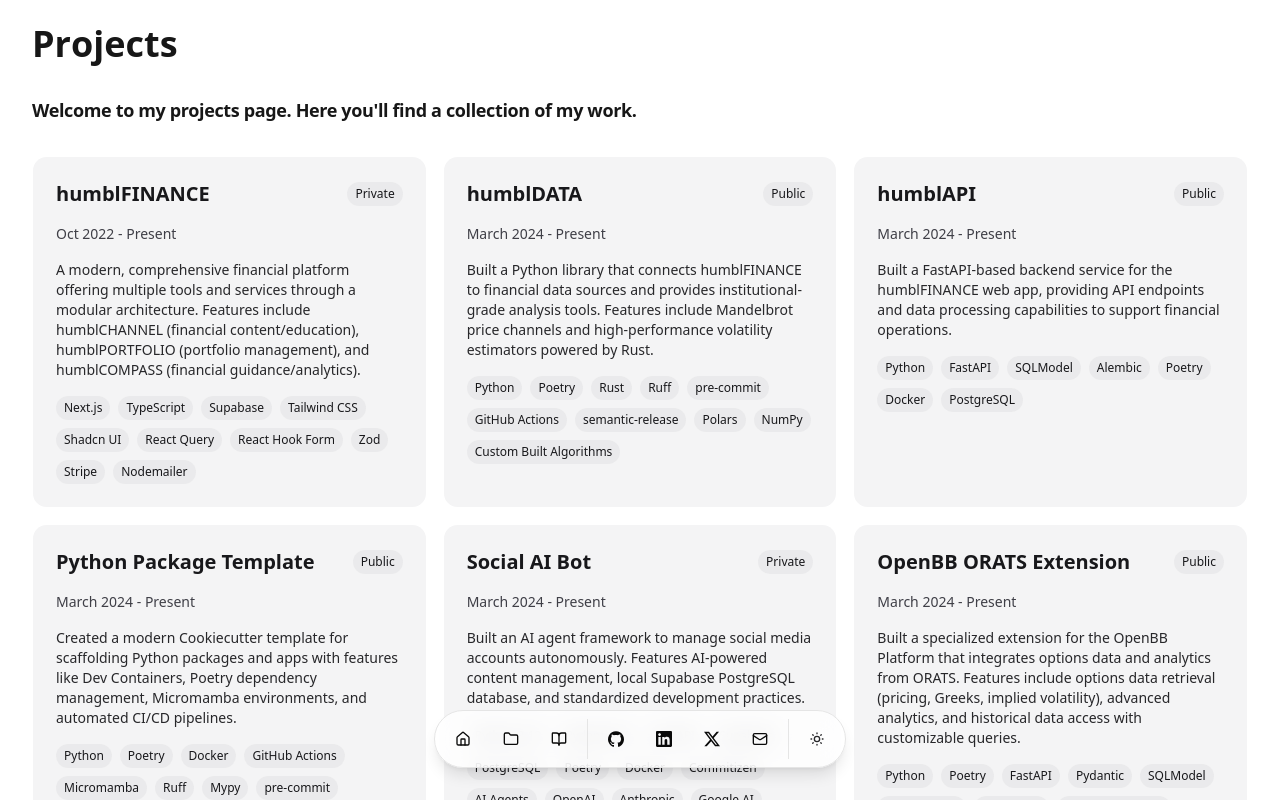
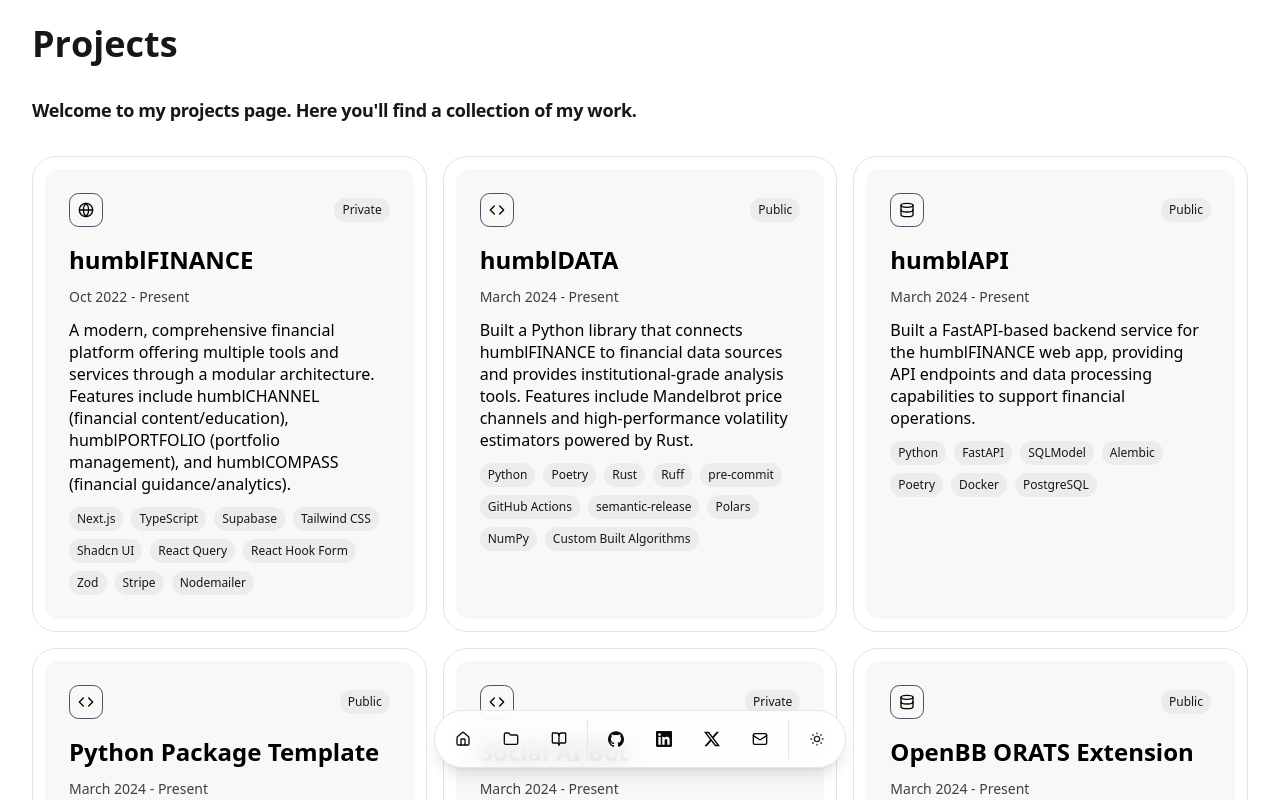
Before and after one commit to jjfantini/jenning-fantini, a Next.js app: page /projects in a window 1280 px wide. Shown: the top 800 px of the page. Built offline with nearby package versions, Linux system fonts and the light colour scheme.

Commit message:
feat(projects): redesign projects page with enhanced grid layout and glowing effects

```diff
--- a/app/(landing-page)/_components/terminal-intro.tsx
+++ b/app/(landing-page)/_components/terminal-intro.tsx
@@ -7,10 +7,10 @@
 export function LandingTerminal() {
   return (
     <Terminal>
-      <TypingAnimation>&gt; pnpm dlx shadcn@latest init</TypingAnimation>
+      <TypingAnimation>&gt; pnpm add Jennings Fantini</TypingAnimation>
 
       <AnimatedSpan delay={1500} className="text-green-500">
-        <span>✔ Preflight checks.</span>
+        <span>✔ Loading skills. Found </span>
       </AnimatedSpan>
 
       <AnimatedSpan delay={2000} className="text-green-500">
--- a/app/(landing-page)/page.tsx
+++ b/app/(landing-page)/page.tsx
@@ -6,7 +6,7 @@
     <main className="min-h-screen flex flex-col items-center justify-center p-4 gap-8">
       <AnimatedTitle
         text="Jennings Fantini"
-        className="text-7xl font-bold text-neutral-600"
+        className="text-7xl font-bold text-mint-500"
       />
       <div className="max-w-4xl">
         <LandingTerminal />
--- a/app/projects/page.tsx
+++ b/app/projects/page.tsx
@@ -1,14 +1,14 @@
 'use client'
 
+import { GlowingEffect } from "@/components/ui/glowing-effect"
 import { AnimatedTitle } from "@/components/ui/animated-title"
-import { MagicCard } from "@/components/ui/magic-card"
 import TypingAnimation from "@/components/ui/typing-animation"
 import { DATA } from "@/data/personal-details"
 
 export default function ProjectsPage() {
   return (
-    <main className="flex flex-col items-center justify-between">
-      <div className="z-10 items-center justify-between font-mono text-sm">
+    <main className="flex flex-col items-center justify-between" suppressHydrationWarning>
+      <div className="z-10 items-center justify-between font-mono text-sm" suppressHydrationWarning>
         <AnimatedTitle
           text="Projects"
           className="text-4xl font-bold mb-8 text-neutral-900 dark:text-neutral-300"
@@ -22,31 +22,75 @@
           >
             Welcome to my projects page. Here you&apos;ll find a collection of my work.
           </TypingAnimation>
-          <div className="grid gap-4 md:grid-cols-2 lg:grid-cols-3">
+          <ul className="grid grid-cols-1 gap-4 md:grid-cols-2 lg:grid-cols-3">
             {DATA.projects.map((project) => (
-              <MagicCard
+              <GridItem
                 key={project.title}
-                className="p-6"
-              >
-                <div className="flex flex-col gap-4">
-                  <div className="flex justify-between items-center gap-4">
-                    <h3 className="text-xl font-bold text-zinc-900 dark:text-white break-words">
-                      <a href={project.href} target="_blank" rel="noopener noreferrer">
-                        {project.title}
+                area=""
+                icon={project.icon}
+                title={project.title}
+                description={project.description}
+                href={project.href}
+                isPrivate={project.private}
+                dates={project.dates}
+                technologies={project.technologies}
+              />
+            ))}
+          </ul>
+        </div>
+      </div>
+    </main>
+  )
+}
+
+interface GridItemProps {
+  area?: string
+  icon: React.ReactNode
+  title: string
+  description: React.ReactNode
+  href: string
+  isPrivate: boolean
+  dates: string
+  technologies: readonly string[]
+}
+
+const GridItem = ({ area = "", icon, title, description, href, isPrivate, dates, technologies }: GridItemProps) => {
+  return (
+    <li className={`min-h-[14rem] list-none ${area}`}>
+      <div className="relative h-full rounded-2xl border p-2 md:rounded-3xl md:p-3">
+        <GlowingEffect
+          blur={0}
+          borderWidth={3}
+          spread={30}
+          glow={true}
+          disabled={false}
+          proximity={64}
+          inactiveZone={0.01}
+        />
+        <div className="relative flex h-full flex-col justify-between gap-6 overflow-hidden rounded-xl border-0.75 p-6 bg-zinc-100/65 dark:bg-transparent dark:shadow-[0px_0px_27px_0px_#2D2D2D] md:p-6">
+          <div className="relative flex flex-1 flex-col gap-4">
+            <div className="flex justify-between items-center">
+              <div className="w-fit rounded-lg border border-gray-600 p-2">
+                {icon}
+              </div>
+              <span className="px-2 py-1 text-xs rounded-full bg-zinc-200/60 dark:bg-zinc-800/40 text-zinc-900 dark:text-zinc-100">
+                {isPrivate ? "Private" : "Public"}
+              </span>
+            </div>
+            <div className="space-y-3">
+              <h3 className="pt-0.5 text-xl/[1.375rem] font-semibold font-sans -tracking-4 md:text-2xl/[1.875rem] text-balance">
+                <a href={href} target="_blank" rel="noopener noreferrer" className="text-black dark:text-white transition-colors duration-300 hover:text-emerald-500 dark:hover:text-emerald-400">
+                  {title}
                 </a>
               </h3>
-                    <span className="px-2 py-1 text-xs rounded-full bg-zinc-200/60 dark:bg-zinc-800/40 text-zinc-900 dark:text-zinc-100">
-                      {project.private ? "Private" : "Public"}
-                    </span>
+              <div className="text-sm text-zinc-700 dark:text-zinc-400">
+                {dates}
               </div>
-                  <div className="text-sm text-zinc-700 dark:text-zinc-400">
-                    {project.dates}
-                  </div>
-                  <div className="text-zinc-800 dark:text-zinc-200">
-                    {project.description}
-                  </div>
+              <h2 className="[&_b]:md:font-semibold [&_strong]:md:font-semibold font-sans text-sm/[1.125rem] md:text-base/[1.375rem] text-black dark:text-neutral-400">
+                {description}
+              </h2>
               <div className="flex flex-wrap gap-2">
-                    {project.technologies.map((tech) => (
+                {technologies.map((tech) => (
                   <span
                     key={tech}
                     className="px-2 py-1 text-xs rounded-full bg-zinc-200/60 dark:bg-zinc-800/40 text-zinc-900 dark:text-zinc-100"
@@ -56,11 +100,9 @@
                 ))}
               </div>
             </div>
-              </MagicCard>
-            ))}
           </div>
         </div>
       </div>
-    </main>
+    </li>
   )
 }
--- a/data/personal-details.tsx
+++ b/data/personal-details.tsx
@@ -1,5 +1,5 @@
 import { Icons } from "@/components/ui/icons";
-import { HomeIcon, FolderIcon, BookOpenIcon } from "lucide-react";
+import { HomeIcon, FolderIcon, BookOpenIcon, GlobeIcon, CodeIcon, DatabaseIcon } from "lucide-react";
 
 export const DATA = {
   name: "Jennings Fantini",
@@ -114,6 +114,7 @@
   projects: [
     {
       title: "humblFINANCE",
+      icon: <GlobeIcon className="h-4 w-4 text-black dark:text-neutral-400" />,
       href: "https://humblfinance.io",
       dates: "Oct 2022 - Present",
       active: true,
@@ -145,6 +146,7 @@
     },
     {
       title: "humblDATA",
+      icon: <CodeIcon className="h-4 w-4 text-black dark:text-neutral-400" />,
       href: "https://humblfinance.github.io/humblDATA/",
       dates: "March 2024 - Present",
       active: true,
@@ -175,6 +177,7 @@
     },
     {
       title: "humblAPI",
+      icon: <DatabaseIcon className="h-4 w-4 text-black dark:text-neutral-400" />,
       href: "https://github.com/humblfinance/humblapi",
       dates: "March 2024 - Present",
       active: true,
@@ -202,6 +205,7 @@
     },
     {
       title: "Python Package Template",
+      icon: <CodeIcon className="h-4 w-4 text-black dark:text-neutral-400" />,
       href: "https://github.com/humblFINANCE/cookiecutter-python",
       dates: "March 2024 - Present",
       active: true,
@@ -231,6 +235,7 @@
     },
     {
       title: "Social AI Bot",
+      icon: <CodeIcon className="h-4 w-4 text-black dark:text-neutral-400" />,
       href: "https://github.com/humblFINANCE/social-orghi",
       dates: "March 2024 - Present",
       active: true,
@@ -263,6 +268,7 @@
     },
     {
       title: "OpenBB ORATS Extension",
+      icon: <DatabaseIcon className="h-4 w-4 text-black dark:text-neutral-400" />,
       href: "https://github.com/jjfantini/openbb-orats",
       dates: "March 2024 - Present",
       active: true,
@@ -293,6 +299,7 @@
     },
     {
       title: "AutobookAPI",
+      icon: <DatabaseIcon className="h-4 w-4 text-black dark:text-neutral-400" />,
       href: "https://github.com/jenningsfantini/autobookapi",
       dates: "March 2024 - Present",
       active: true,
@@ -320,6 +327,7 @@
     },
     {
       title: "Autobook",
+      icon: <GlobeIcon className="h-4 w-4 text-black dark:text-neutral-400" />,
       href: "https://autobook.finance",
       dates: "March 2024 - Present",
       active: true,
@@ -350,6 +358,7 @@
     },
     {
       title: "Splashcap",
+      icon: <GlobeIcon className="h-4 w-4 text-black dark:text-neutral-400" />,
       href: "https://splashcap.us",
       dates: "March 2024 - Present",
       active: true,
```
Lines whose indentation alone changed are shown as unchanged.
